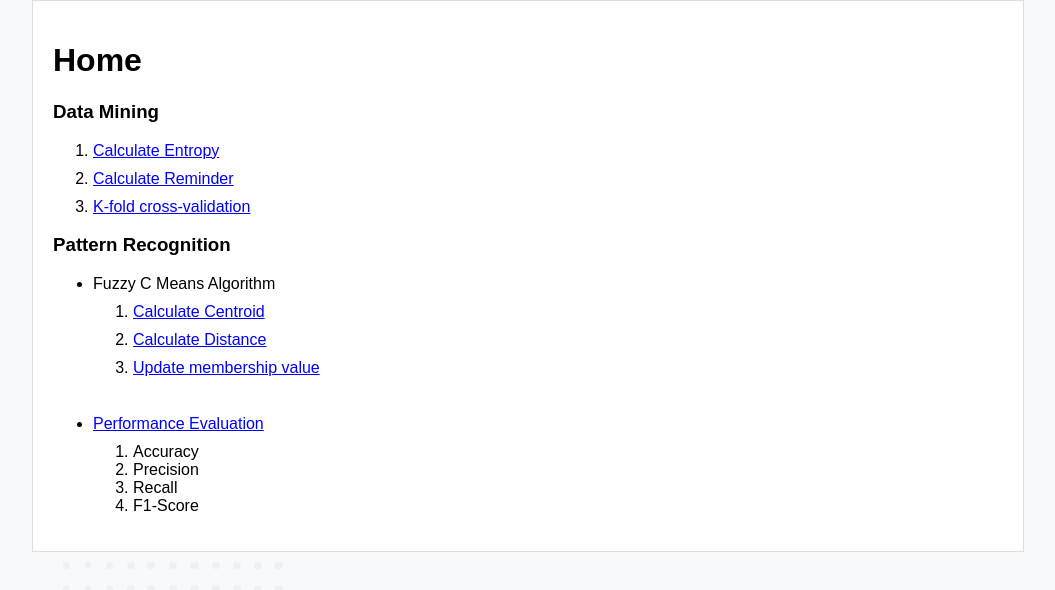
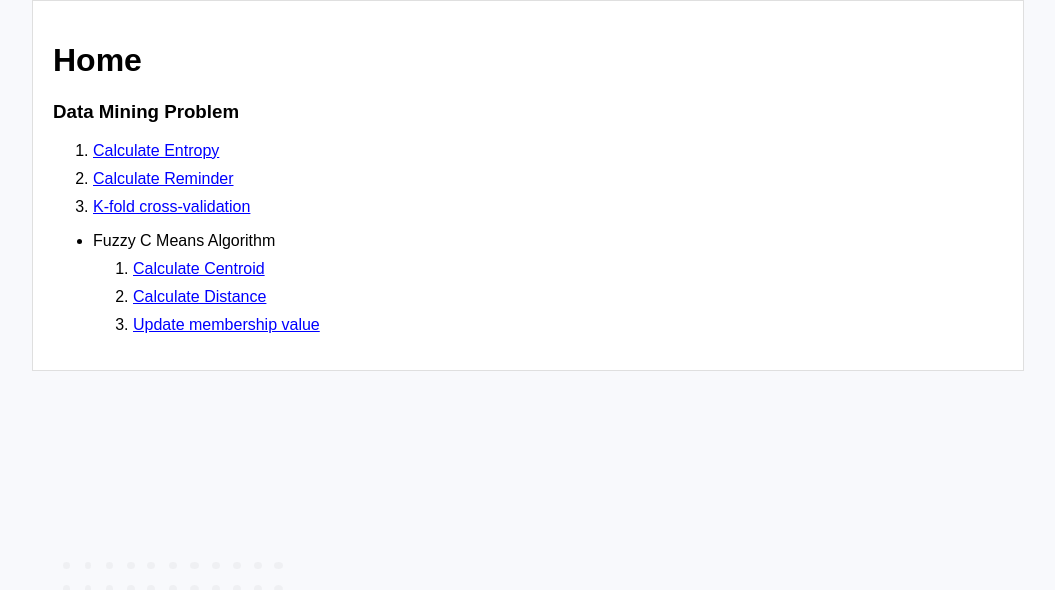
Before and after one commit to sakib-75/Data-Mining-Problem, a plain HTML site: page index.html in a window 1280 px wide. Shown: the whole page, without its empty margins (112-1167 px from the left). Drawn offline with Linux system fonts and the light colour scheme.

Commit message:
Update index.html

```diff
--- a/index.html
+++ b/index.html
@@ -1,5 +1,6 @@
 <!DOCTYPE html>
 <html lang="en">
+
 <head>
     <meta charset="UTF-8">
     <meta http-equiv="X-UA-Compatible" content="IE=edge">
@@ -7,42 +8,30 @@
     <title>Home</title>
     <link rel="stylesheet" href="style.css">
 </head>
+
 <body>
     <div class="container">
+
         <h1>Home</h1>
-        <h3>Data Mining</h3>
+        <h3>Data Mining Problem</h3>
         <ol>
             <li><a href="entropy.html" class="link">Calculate Entropy</a></li>
             <li><a href="reminder.html" class="link">Calculate Reminder</a></li>
             <li><a href="k-fold.html" class="link">K-fold cross-validation</a></li>
         </ol>
 
-        <h3>Pattern Recognition</h3>
         <ul>
             <li>Fuzzy C Means Algorithm</li>
             <ol>
                 <li><a href="centroid.html" class="link">Calculate Centroid</a></li>
-                <li><a href="https://online-calculator-sakib.netlify.app/distance-measure.html" class="link">Calculate Distance</a></li>
+                <li><a href="https://online-calculator-sakib.netlify.app/distance-measure.html" class="link">Calculate
+                        Distance</a></li>
                 <li><a href="update-value.html" class="link">Update membership value</a></li>
             </ol>
-            <br>
-
-            <li>
-                <a href="https://model-performance-evaluation.netlify.app/confusion-matrix.html" class="link">Performance Evaluation</a>
-            </li>
-            <ol>
-                <li>Accuracy</li>
-                <li>Precision</li>
-                <li>Recall</li>
-                <li>F1-Score</li>
-            </ol>
-
         </ul>
-
-
-
 
 
     </div>
 </body>
+
 </html>
```
